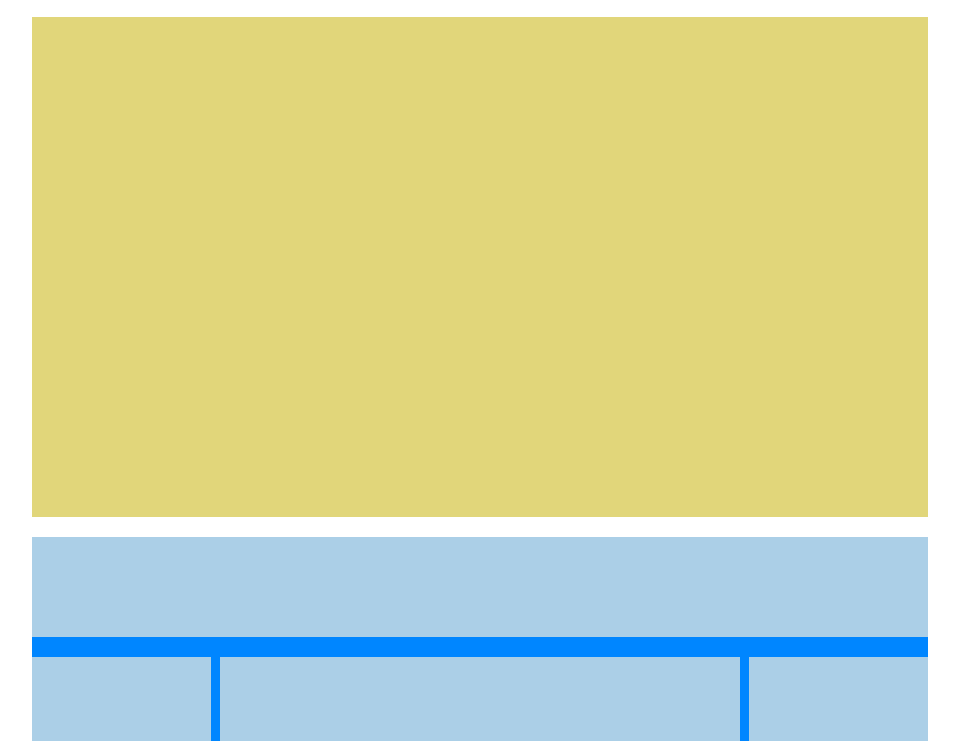
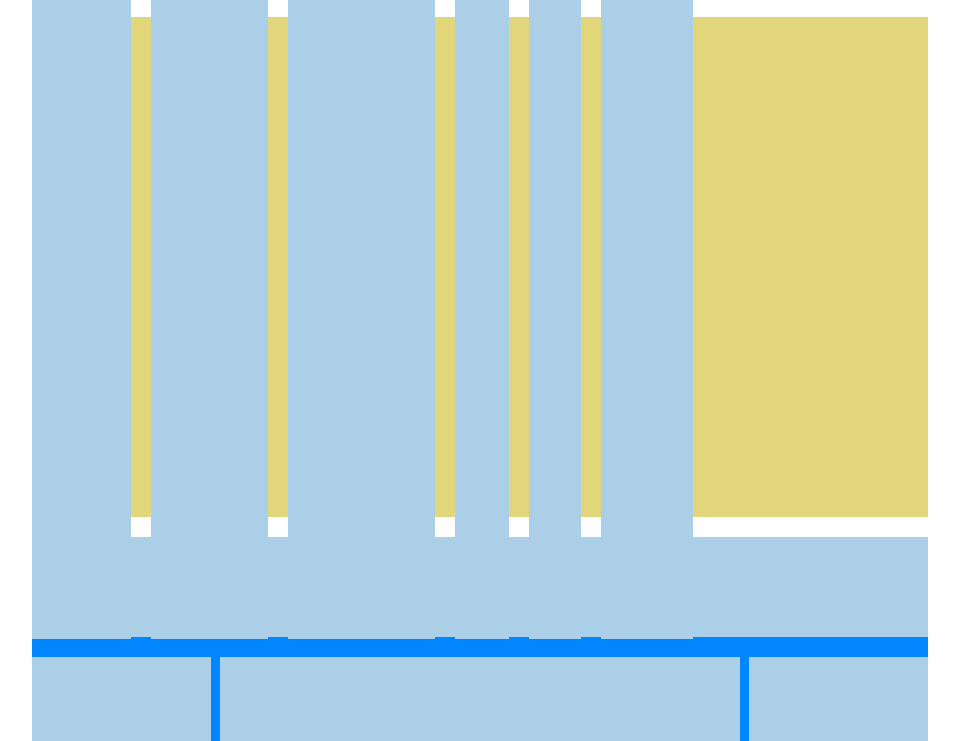
Before and after one commit to ElenaLj/htmlcss-wp, a plain HTML site: page index.html in a window 1280 px wide. Shown: the part 228-969 px from the top of the page, without its empty margins (160-1119 px from the left). Drawn offline with Linux system fonts and the light colour scheme.

Commit message:
insert header nav bar

```diff
--- a/css/style.css
+++ b/css/style.css
@@ -18,6 +18,19 @@
 #logo   {
     padding-right: 20px;
     border-right: 1px solid lightgray;
+}
+
+li {
+    height: 50px;
+    line-height: 50px;
+    list-style: none;
+    color: #9b9b9b;
+    font-size: 20px;
+    text-transform: uppercase;
+}
+
+.mr {
+    margin-right: 20px;
 }
 
 .jumbotron {
--- a/index.html
+++ b/index.html
@@ -14,6 +14,16 @@
             <!-- logo e nav-bar -->
             <div class="page-header margin">
                 <img id="logo" src="img/logo.png" alt="Neori logo">
+                <nav class="nav">
+                    <ul class="clearfix">
+                        <li class="left mr">features</li>
+                        <li class="left mr">editorials</li>
+                        <li class="left mr">environment</li>
+                        <li class="left mr">blog</li>
+                        <li class="left mr">shop</li>
+                        <li class="left mr">contact</li>
+                    </ul>
+                </nav>
             </div>
             <!-- logo e nav bar -->
             <div class="jumbotron margin"></div>
```
